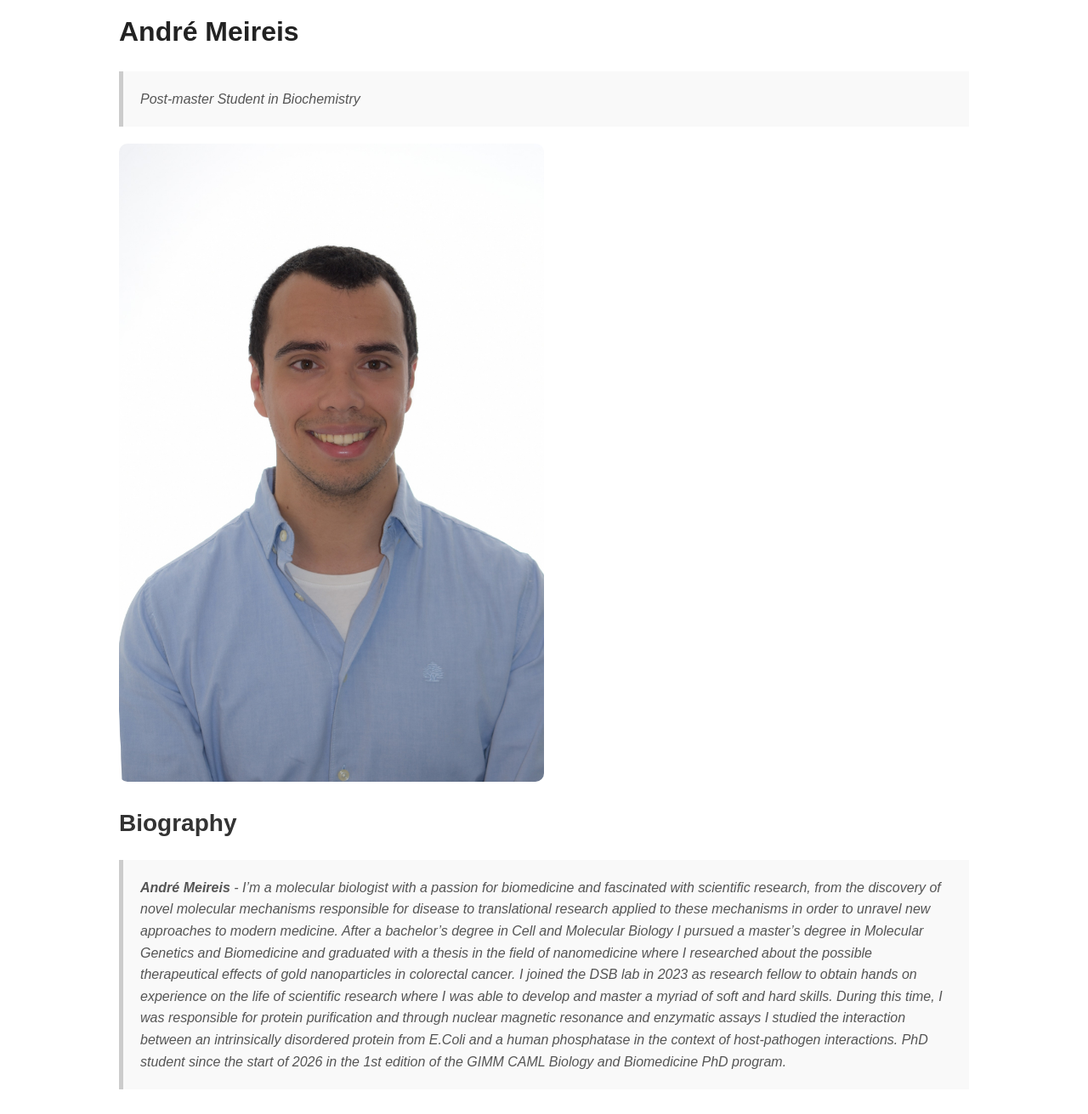
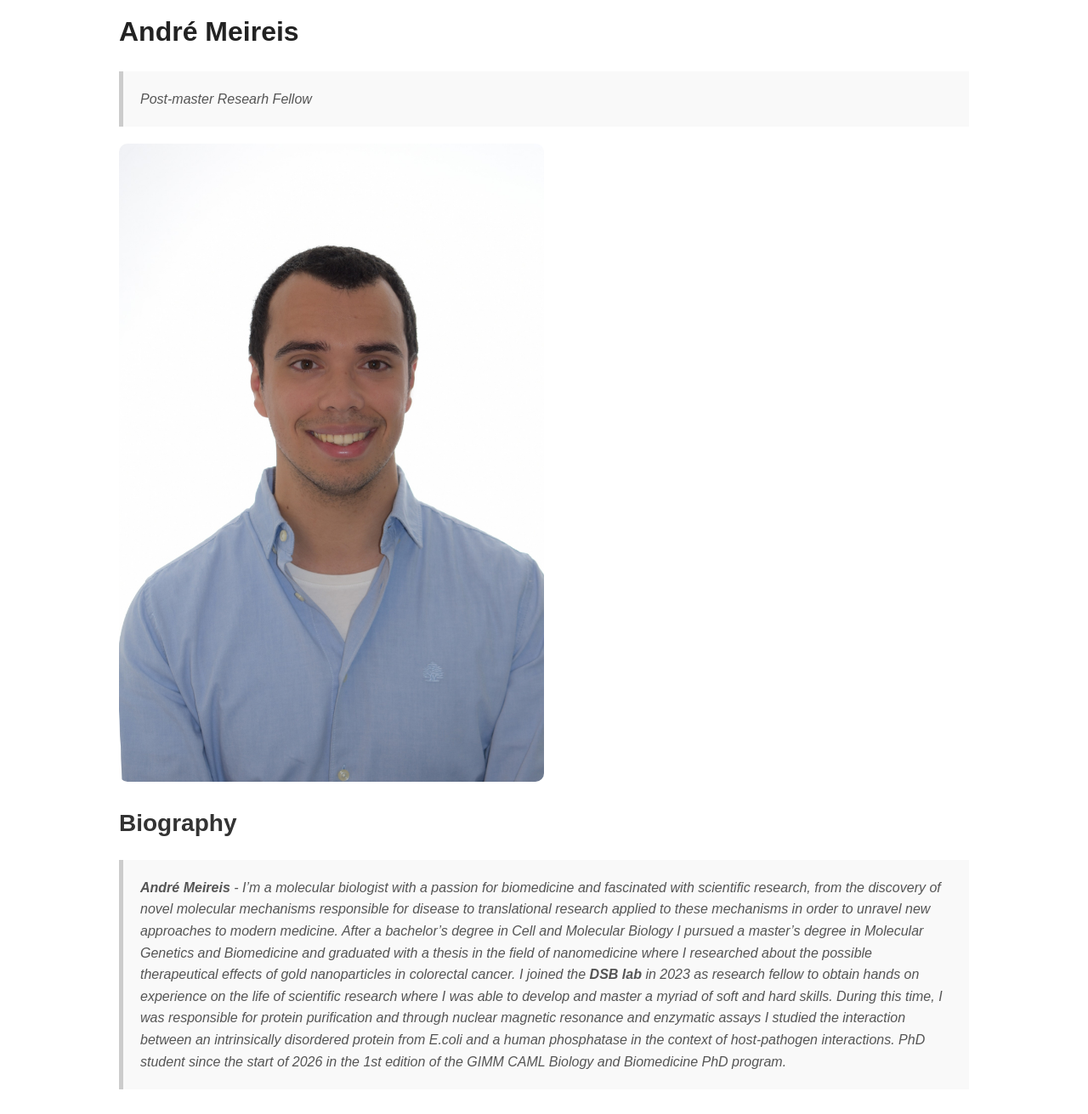
Before and after one commit to CordeiroLab/CordeiroLab.github.io, a Jekyll site: the page built from team/andre-meireis.md, in a window 1280 px wide. Shown: the part 148-1459 px from the top of the page at 85% size. Built offline with Jekyll 4.4.1, drawn with Linux system fonts in a browser that asks for light colours.

Commit message:
Update andre-meireis.md

```diff
--- a/team/andre-meireis.md
+++ b/team/andre-meireis.md
@@ -5,13 +5,13 @@ title: André Meireis
 
 # André Meireis
 
-> Post-master Student in Biochemistry
+> Post-master Researh Fellow
 
 ![André Meireis](/assets/images/team/andre.jpg){: width="50%" style="border-radius: 10px;" }
 
 ## Biography
 
-> **André Meireis** - I’m a molecular biologist with a passion for biomedicine and fascinated with scientific research, from the discovery of novel molecular mechanisms responsible for disease to translational research applied to these mechanisms in order to unravel new approaches to modern medicine. After a bachelor’s degree in Cell and Molecular Biology I pursued a master’s degree in Molecular Genetics and Biomedicine and graduated with a thesis in the field of nanomedicine where I researched about the possible therapeutical effects of gold nanoparticles in colorectal cancer. I joined the DSB lab in 2023 as research fellow to obtain hands on experience on the life of scientific research where I was able to develop and master a myriad of soft and hard skills. During this time, I was responsible for protein purification and through nuclear magnetic resonance and enzymatic assays I studied the interaction between an intrinsically disordered protein from *E.Coli* and a human phosphatase in the context of host-pathogen interactions. PhD student since the start of 2026 in the 1st edition of the GIMM CAML Biology and Biomedicine PhD program.
+> **André Meireis** - I’m a molecular biologist with a passion for biomedicine and fascinated with scientific research, from the discovery of novel molecular mechanisms responsible for disease to translational research applied to these mechanisms in order to unravel new approaches to modern medicine. After a bachelor’s degree in Cell and Molecular Biology I pursued a master’s degree in Molecular Genetics and Biomedicine and graduated with a thesis in the field of nanomedicine where I researched about the possible therapeutical effects of gold nanoparticles in colorectal cancer. I joined the **DSB lab** in 2023 as research fellow to obtain hands on experience on the life of scientific research where I was able to develop and master a myriad of soft and hard skills. During this time, I was responsible for protein purification and through nuclear magnetic resonance and enzymatic assays I studied the interaction between an intrinsically disordered protein from *E.coli* and a human phosphatase in the context of host-pathogen interactions. PhD student since the start of 2026 in the 1st edition of the GIMM CAML Biology and Biomedicine PhD program.
 
 ## Research Interests
 
```
